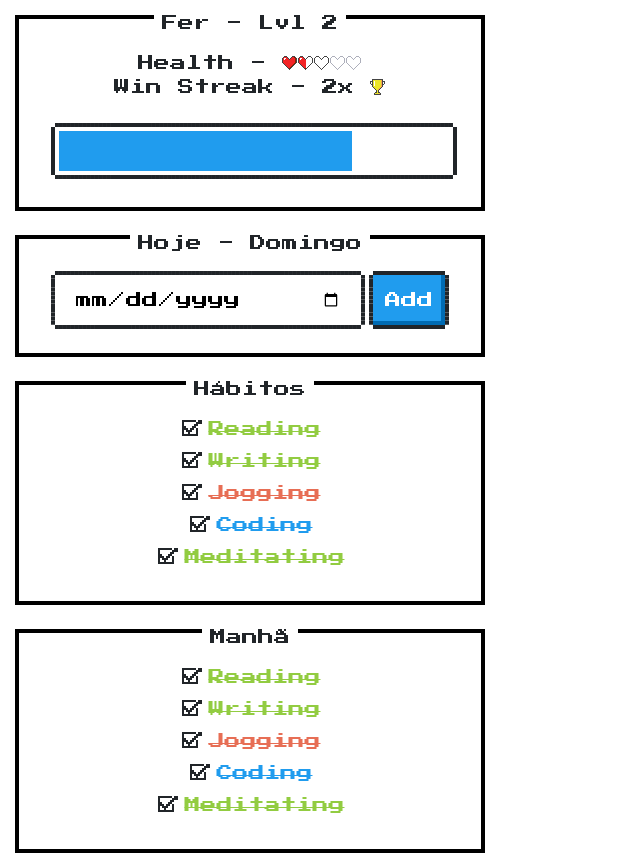
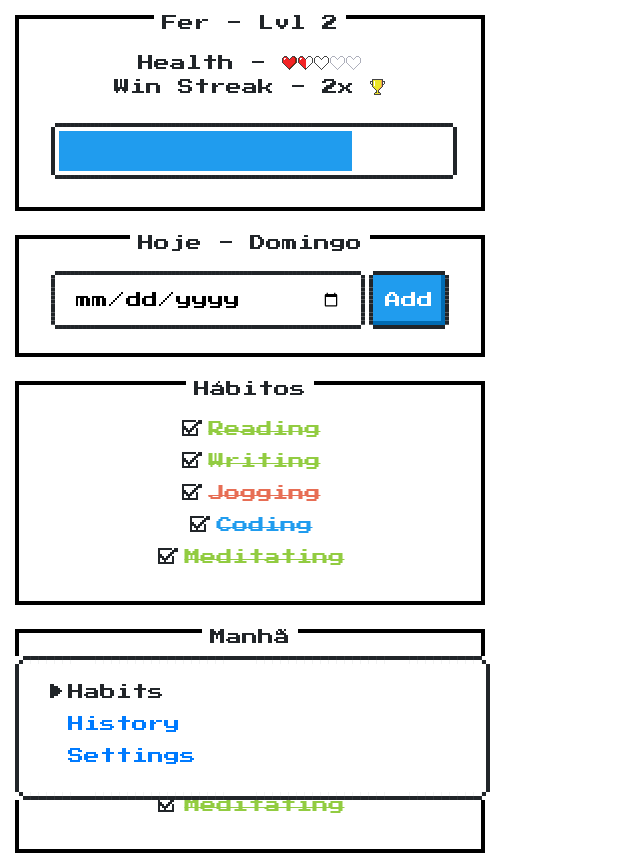
Before and after one commit to FerJSsilva/habit-tracker-frontend-cra, a React (Create React App) app: page / in a window 1280 px wide. Shown: the top 855 px of the page, without its empty margins (0-640 px from the left). Built offline with nearby package versions, Linux system fonts and the light colour scheme.

Commit message:
feat: add NavBoard component to App.js

```diff
--- a/src/page-containers/AppRoot/App.js
+++ b/src/page-containers/AppRoot/App.js
@@ -7,27 +7,41 @@ import Categories from '../Categories/Categories';
 import History from '../History/History';
 import Settings from '../Settings/Settings';
 
+import NavBoard from '../../components/composite-components/NavBoard/NavBoard';
+
 /* ------------------------------- CSS Imports ------------------------------ */
 import './App.css';
 
 function App() {
   return (
     <div className="App">
-      <Route
-        path="/"
-        component={Home}
-      />
+      <Route path="/">
+        {() => (
+          <div>
+            <Home />
+            <NavBoard checked="habits" />
+          </div>
+        )}
+      </Route>
+      <Route path="/history">
+        {() => (
+          <div>
+            <History />
+            <NavBoard checked="history" />
+          </div>
+        )}
+      </Route>
+      <Route path="/settings">
+        {() => (
+          <div>
+            <Settings />
+            <NavBoard checked="settings" />
+          </div>
+        )}
+      </Route>
       <Route
         path="/categories"
         component={Categories}
-      />
-      <Route
-        path="/history"
-        component={History}
-      />
-      <Route
-        path="/settings"
-        component={Settings}
       />
     </div>
   );
```
